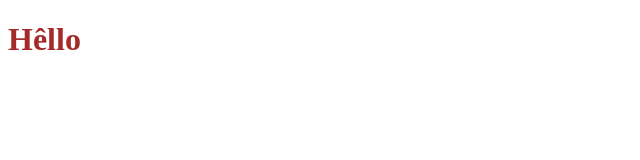
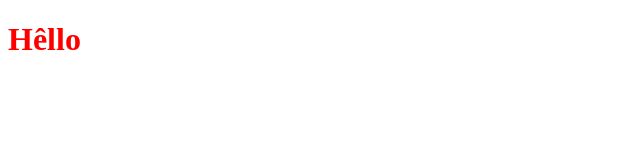
Before and after one commit to trangiangzxc/flivesv, a plain HTML site: page index.html in a window 1280 px wide. Shown: the whole page, without its empty margins (0-640 px from the left). Drawn offline with Linux system fonts and the light colour scheme.

Commit message:
Update style.css

```diff
--- a/style.css
+++ b/style.css
@@ -1,3 +1,4 @@
 h1{
-    color: brown;
+    color: red;
+    font-size: 2rem;
 }
```
